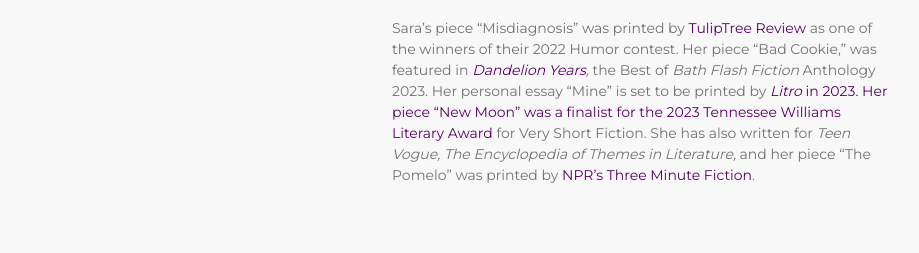
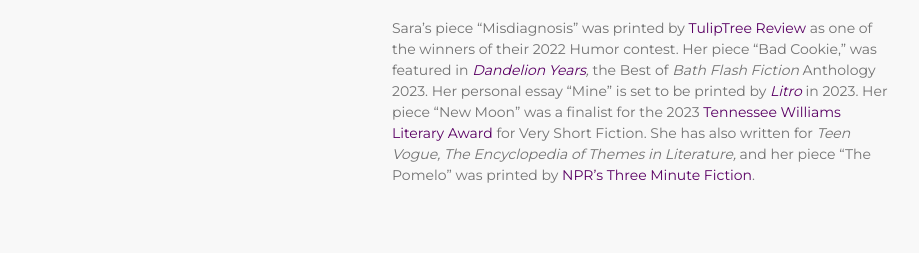
Before and after one commit to dgreene1/saramariagreene, a Jekyll site: the page built from index.md, in a window 1280 px wide. Shown: the part 666-919 px from the top of the page, without its empty margins (178-1097 px from the left). Built offline with Jekyll 4.4.1, drawn with Linux system fonts in a browser that asks for light colours.

Commit message:
forgot the enclosing anchor tag

```diff
--- a/index.md
+++ b/index.md
@@ -18,4 +18,4 @@
 
 > “The Mother Witch” reads like pure magic. It’s a story that persistently teeters on the edge of metaphor and is full of gorgeous writing—rhythmic, precise, strange, and evocative. Through its distinctive lens, it illuminates the fear, exhaustion, and responsibility of motherhood, turning the familiar unfamiliar in a way that feels wholly original.” – Judge Shashi Bhat, author of The Most Precious Substance on Earth
 
-Sara’s piece “Misdiagnosis” was printed by {::nomarkdown}<a href="https://www.amazon.com/TulipTree-Review-Winter-Humor-issue-ebook/dp/B0BQGQB365/" target="_blank">TulipTree Review</a>{:/nomarkdown} as one of the winners of their 2022 Humor contest. Her piece “Bad Cookie,” was featured in *{::nomarkdown}<a href="https://www.amazon.com/dp/1915247101" target="_blank">Dandelion Years</a>{:/nomarkdown},* the Best of *Bath Flash Fiction* Anthology 2023. Her personal essay “Mine” is set to be printed by *{::nomarkdown}<a href="https://www.litromagazine.com" target="_blank">Litro{:/nomarkdown}* in 2023. Her piece “New Moon” was a finalist for the 2023 {::nomarkdown}<a href="https://tennesseewilliams.net/2023-twfest-very-short-fiction-contest-finalists/" target="_blank">Tennessee Williams Literary Award</a>{:/nomarkdown} for Very Short Fiction. She has also written for *Teen Vogue,* *The Encyclopedia of Themes in Literature,* and her piece “The Pomelo” was printed by {::nomarkdown}<a href="https://www.npr.org/2013/06/08/187905504/the-pomelo" target="_blank">NPR’s Three Minute Fiction</a>{:/nomarkdown}.
+Sara’s piece “Misdiagnosis” was printed by {::nomarkdown}<a href="https://www.amazon.com/TulipTree-Review-Winter-Humor-issue-ebook/dp/B0BQGQB365/" target="_blank">TulipTree Review</a>{:/nomarkdown} as one of the winners of their 2022 Humor contest. Her piece “Bad Cookie,” was featured in *{::nomarkdown}<a href="https://www.amazon.com/dp/1915247101" target="_blank">Dandelion Years</a>{:/nomarkdown},* the Best of *Bath Flash Fiction* Anthology 2023. Her personal essay “Mine” is set to be printed by *{::nomarkdown}<a href="https://www.litromagazine.com" target="_blank">Litro</a>{:/nomarkdown}* in 2023. Her piece “New Moon” was a finalist for the 2023 {::nomarkdown}<a href="https://tennesseewilliams.net/2023-twfest-very-short-fiction-contest-finalists/" target="_blank">Tennessee Williams Literary Award</a>{:/nomarkdown} for Very Short Fiction. She has also written for *Teen Vogue,* *The Encyclopedia of Themes in Literature,* and her piece “The Pomelo” was printed by {::nomarkdown}<a href="https://www.npr.org/2013/06/08/187905504/the-pomelo" target="_blank">NPR’s Three Minute Fiction</a>{:/nomarkdown}.
```
